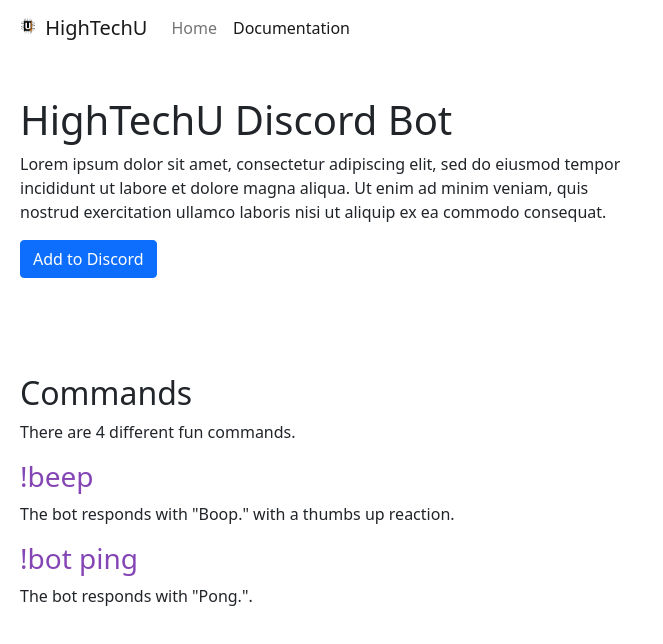
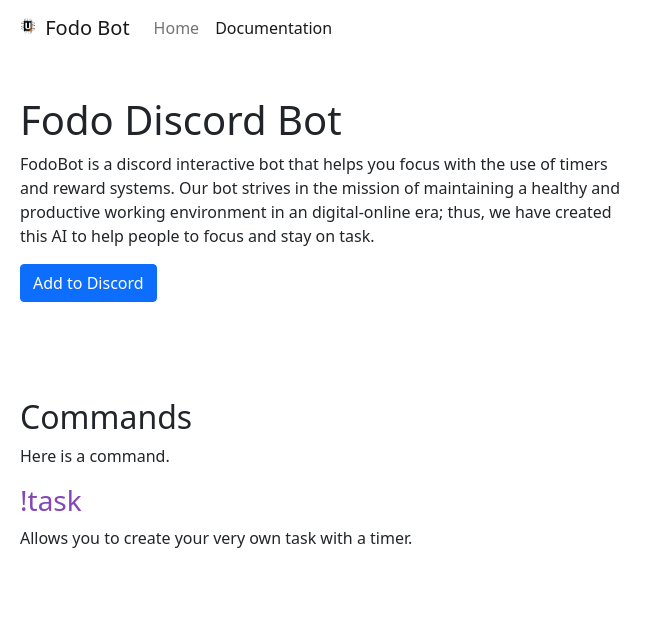
Before and after one commit to hightechu/accelerator-fodo-bot, a website: page docs/documentation.html in a window 1280 px wide. Shown: the whole page, without its empty margins (0-663 px from the left). Drawn offline with nearby package versions, Linux system fonts and the light colour scheme.

Commit message:
updated again
mhm

```diff
--- a/docs/documentation.html
+++ b/docs/documentation.html
@@ -3,9 +3,9 @@
   <head>
     <!-- Required Metas -->
     <meta charset="utf-8">
-    <title>Documentation - HighTechU Discord Bot</title>
-    <meta name="description" content="A Discord Bot for the HighTechU Community!">
-    <meta name="author" content="HighTechU">
+    <title>Documentation - Fodo Discord Bot</title>
+    <meta name="description" content="FodoBot is a discord interactive bot that helps you focus with the use of timers and reward systems.">
+    <meta name="author" content="Team 1">
 
     <!-- Mobile Specific Metas -->
     <meta name="viewport" content="width=device-width, initial-scale=1">
@@ -26,7 +26,7 @@
         <div class="container-fluid">
           <a class="navbar-brand" href="./index.html">
             <img src="images/favicon.png" alt="" width="24" height="24" class="d-inline-block align-text-top">
-            HighTechU
+            Fodo Bot
           </a>
           <button class="navbar-toggler" type="button" data-bs-toggle="collapse" data-bs-target="#navbarNav"
             aria-controls="navbarNav" aria-expanded="false" aria-label="Toggle navigation">
@@ -50,24 +50,22 @@
     <main class="container-fluid">
       <div class="row">
         <section class="col-md-6 content">
-          <h1>HighTechU Discord Bot</h1>
+          <h1>Fodo Discord Bot</h1>
           <p>
-            Lorem ipsum dolor sit amet, consectetur adipiscing elit, sed do eiusmod tempor incididunt ut labore et dolore magna aliqua. Ut enim ad minim veniam, quis nostrud exercitation ullamco laboris nisi ut aliquip ex ea commodo consequat.
+            FodoBot is a discord interactive bot that helps you focus with the use of timers and reward systems. Our bot strives in the mission of maintaining a healthy and productive working environment in an digital-online era; thus, we have created this AI to help people to focus and stay on task.
           </p>
           <p>
             <a class="btn btn-primary" target="_blank" rel="noopener noreferrer"
-               href="https://discord.com/api/oauth2/authorize?client_id=YOUR_CLIENT_ID&permissions=0&scope=bot%20applications.commands"
+               href="https://discord.com/oauth2/authorize?client_id=880183130185674824&permissions=0&scope=bot%20applications.commands"
                role="button">Add to Discord</a>
           </p>
         </section>
         <section class="col-md-12 content">
           <section class="col-md-6">
             <h2>Commands</h2>
-            <p>There are 4 different fun commands.</p>
-            <h3>!beep</h3>
-            <p>The bot responds with "Boop." with a thumbs up reaction.</p>
-            <h3>!bot ping</h3>
-            <p>The bot responds with "Pong.".</p>
+            <p>Here is a command.</p>
+            <h3>!task</h3>
+            <p>Allows you to create your very own task with a timer.</p>
           </section>
         </section>
       </div>
```
